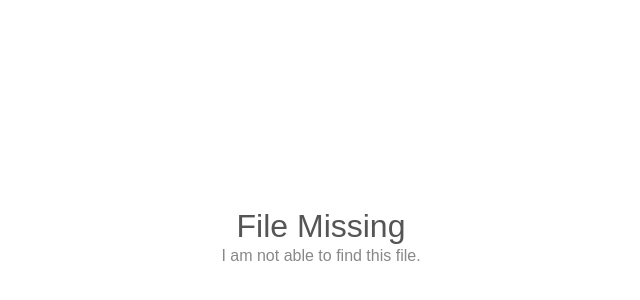
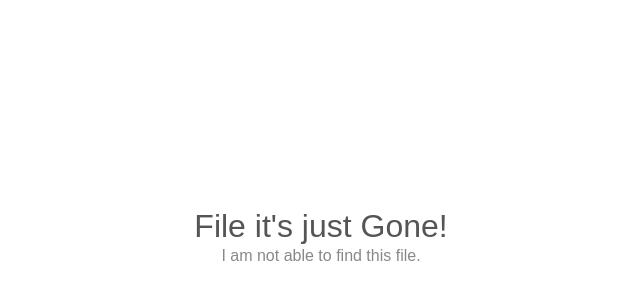
Before and after one commit to ZavgorodniiS/website, a plain HTML site: page 404.html in a window 1280 px wide. Shown: the part 164-464 px from the top of the page, without its empty margins (319-959 px from the left). Drawn offline with Linux system fonts and the light colour scheme.

Commit message:
Snarky message for 404 page

```diff
--- a/404.html
+++ b/404.html
@@ -53,7 +53,7 @@
     </style>
 </head>
 <body>
-    <h1>File Missing</h1>
+    <h1>File it's just Gone!</h1>
     <p>I am not able to find this file.</p>
 </body>
 </html>
```
